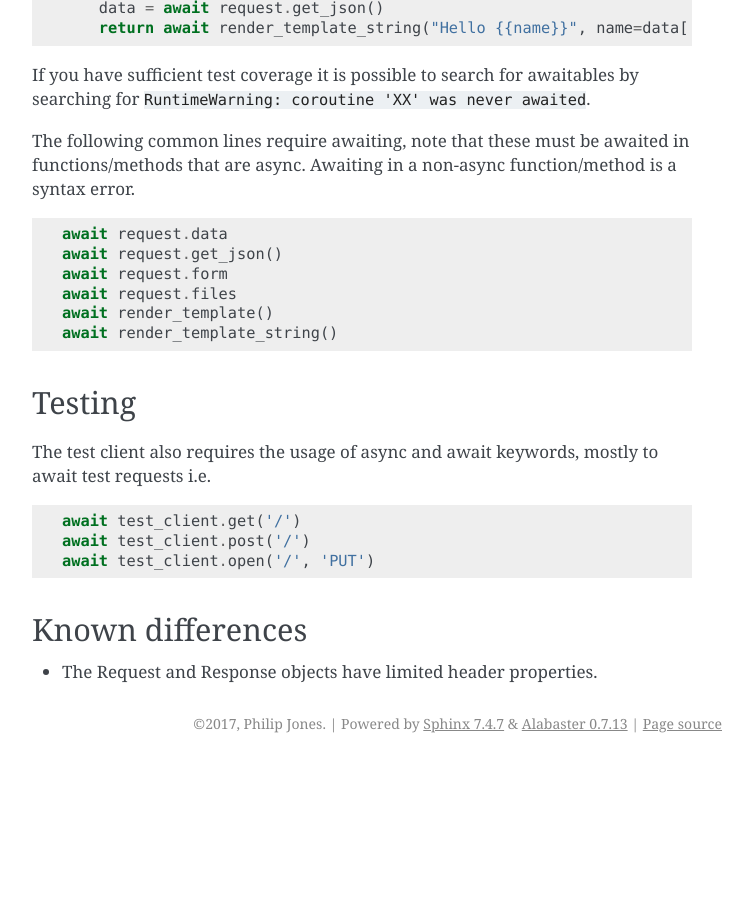
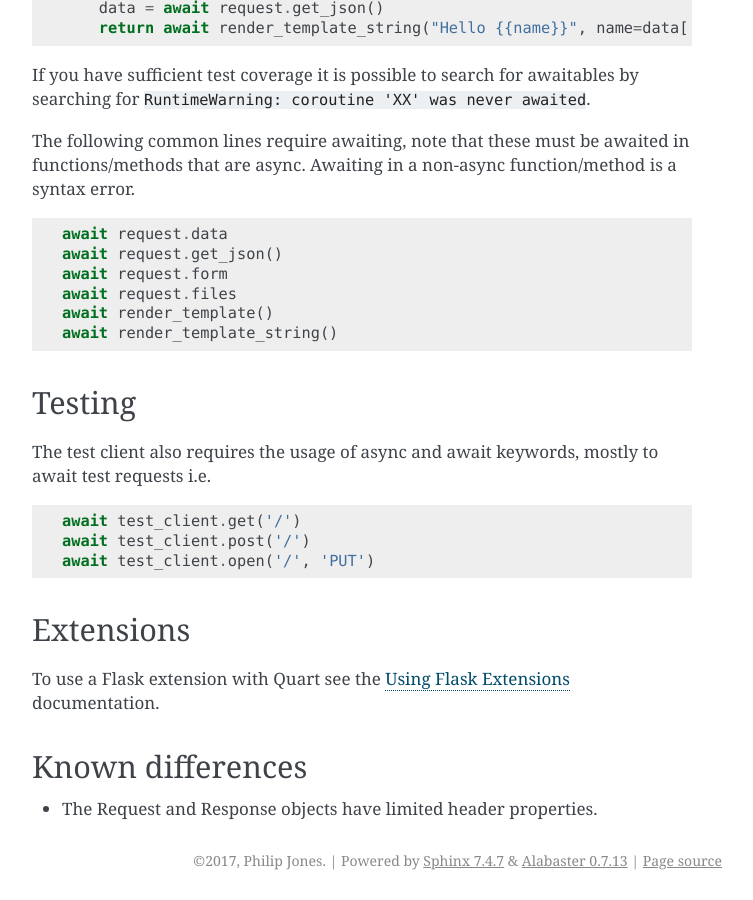
Before and after one commit to pallets/quart, a Sphinx documentation site: the page built from docs/flask_migration.rst, in a window 1280 px wide and 900 px high, scrolled down 1005 px. Shown: the whole window, without its empty margins (388-1141 px from the left). Built offline with Sphinx 7.4.7, drawn with Linux system fonts in a browser that asks for light colours; pages that are not in the unit, such as notebooks, are missing from menus; before the commit the page ends 1768 px from its top, so only the background shows below that.

Commit message:
Add a link to the extension docs in the migration docs
This is to help those migrating from Flask use Flask extensions.

```diff
--- a/docs/flask_migration.rst
+++ b/docs/flask_migration.rst
@@ -86,6 +86,12 @@ mostly to await test requests i.e.
     await test_client.post('/')
     await test_client.open('/', 'PUT')
 
+Extensions
+----------
+
+To use a Flask extension with Quart see the :ref:`flask_extensions`
+documentation.
+
 Known differences
 -----------------
 
```
